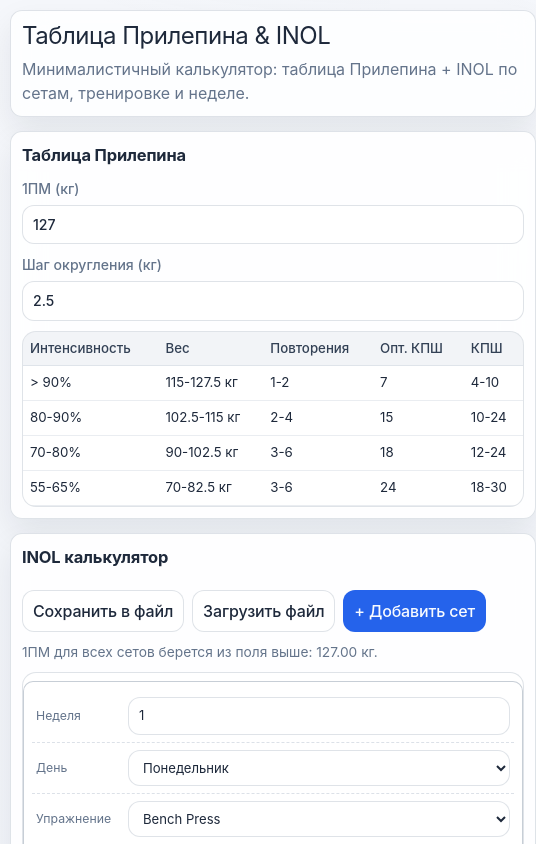
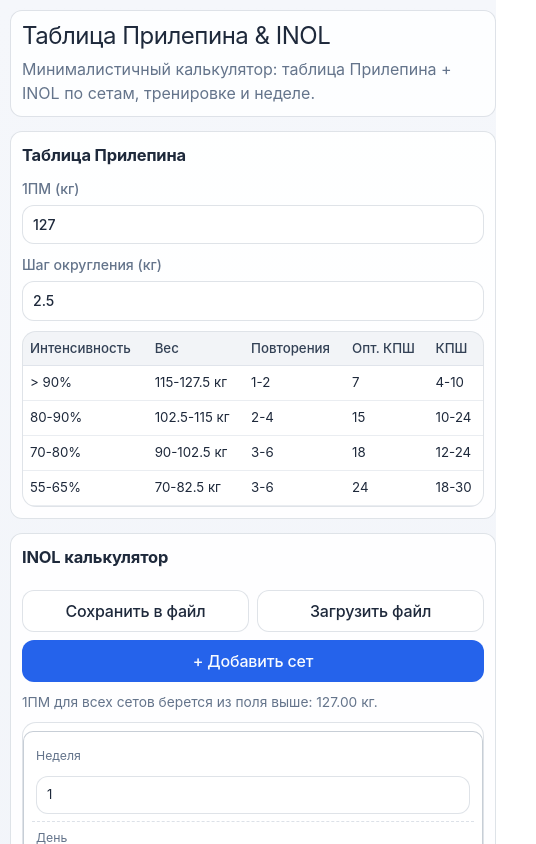
Before and after one commit to demidxvs/benchpress_calculator, a Next.js app: page / in a window 390 px wide. Shown: the top 844 px of the page, 536 px wide, since content can reach past the window. Built offline with nearby package versions, Linux system fonts and the light colour scheme.

Commit message:
UI update and data import/export

```diff
--- a/app/globals.css
+++ b/app/globals.css
@@ -209,6 +209,7 @@ button:hover {
 
 .tableWrap {
   overflow-x: auto;
+  -webkit-overflow-scrolling: touch;
   border: 1px solid var(--line);
   border-radius: 14px;
   background: rgba(255, 255, 255, 0.88);
@@ -489,14 +490,24 @@ code {
 }
 
 @media (max-width: 700px) {
+  body {
+    overflow-x: hidden;
+  }
+
   .app {
     padding: 10px;
+    padding-left: max(10px, env(safe-area-inset-left));
+    padding-right: max(10px, env(safe-area-inset-right));
+    padding-bottom: max(10px, env(safe-area-inset-bottom));
   }
 
   .header,
   .panel {
     border-radius: 12px;
     padding: 11px;
+    backdrop-filter: none;
+    -webkit-backdrop-filter: none;
+    box-shadow: none;
   }
 
   .inputs {
@@ -510,10 +521,21 @@ code {
 
   .sectionActions {
     width: 100%;
+    display: grid;
+    grid-template-columns: repeat(2, minmax(0, 1fr));
+    gap: 8px;
+  }
+
+  .sectionActions button {
+    width: 100%;
+  }
+
+  .sectionActions .btnPrimary {
+    grid-column: 1 / -1;
   }
 
   .prilepinTable {
-    min-width: 500px;
+    min-width: 460px;
   }
 
   .prilepinTable th,
@@ -551,8 +573,8 @@ code {
     border-bottom: 1px dashed rgba(148, 163, 184, 0.32);
     padding: 7px 4px;
     display: flex;
-    align-items: center;
-    justify-content: space-between;
+    flex-direction: column;
+    align-items: stretch;
     gap: 10px;
     font-size: 0.82rem;
   }
@@ -566,7 +588,7 @@ code {
     content: attr(data-label);
     color: var(--muted);
     font-size: 0.77rem;
-    flex: 0 0 82px;
+    flex: 0 0 auto;
   }
 
   .inolTable td input,
@@ -578,6 +600,15 @@ code {
 
   .addSetOverlay {
     padding: 10px;
+  }
+
+  .tableWrap,
+  .summaryGrid article,
+  .guideGrid article,
+  .addSetModal {
+    backdrop-filter: none;
+    -webkit-backdrop-filter: none;
+    box-shadow: none;
   }
 
   .modalGrid {
```
